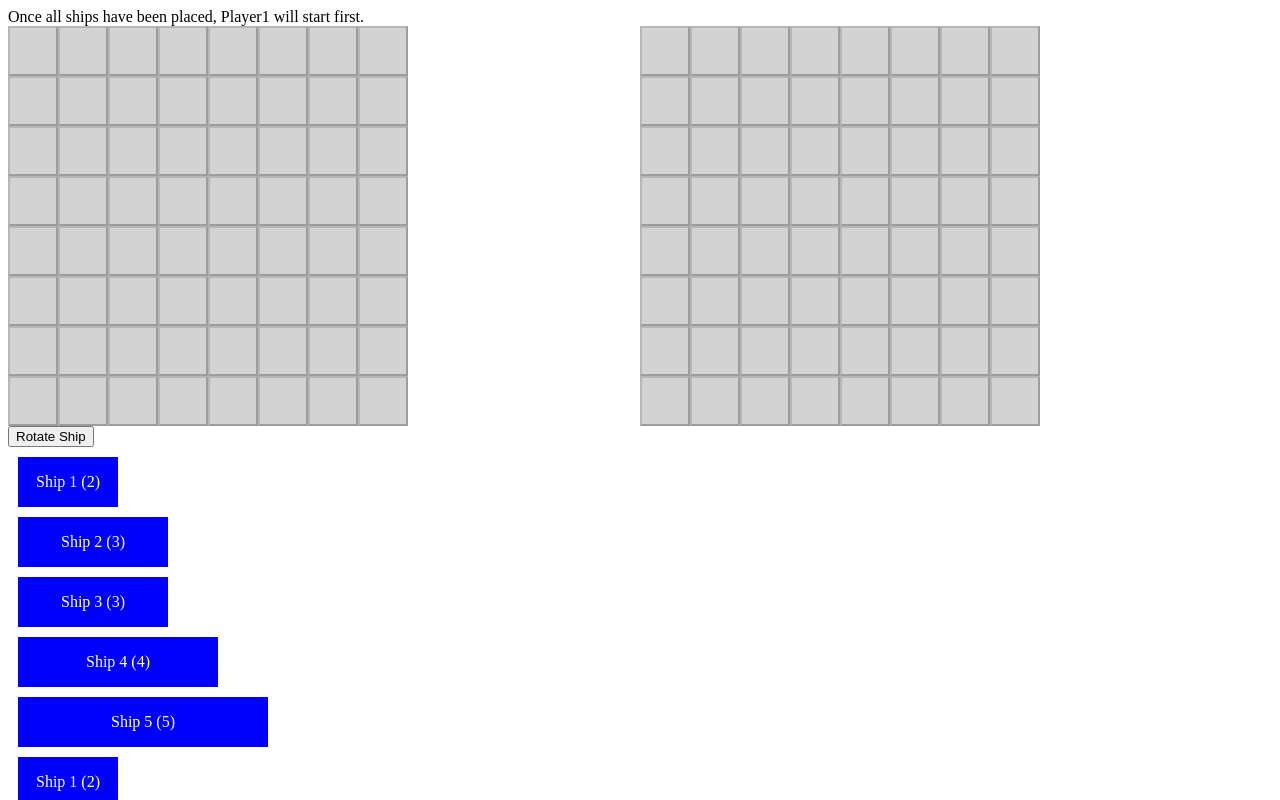
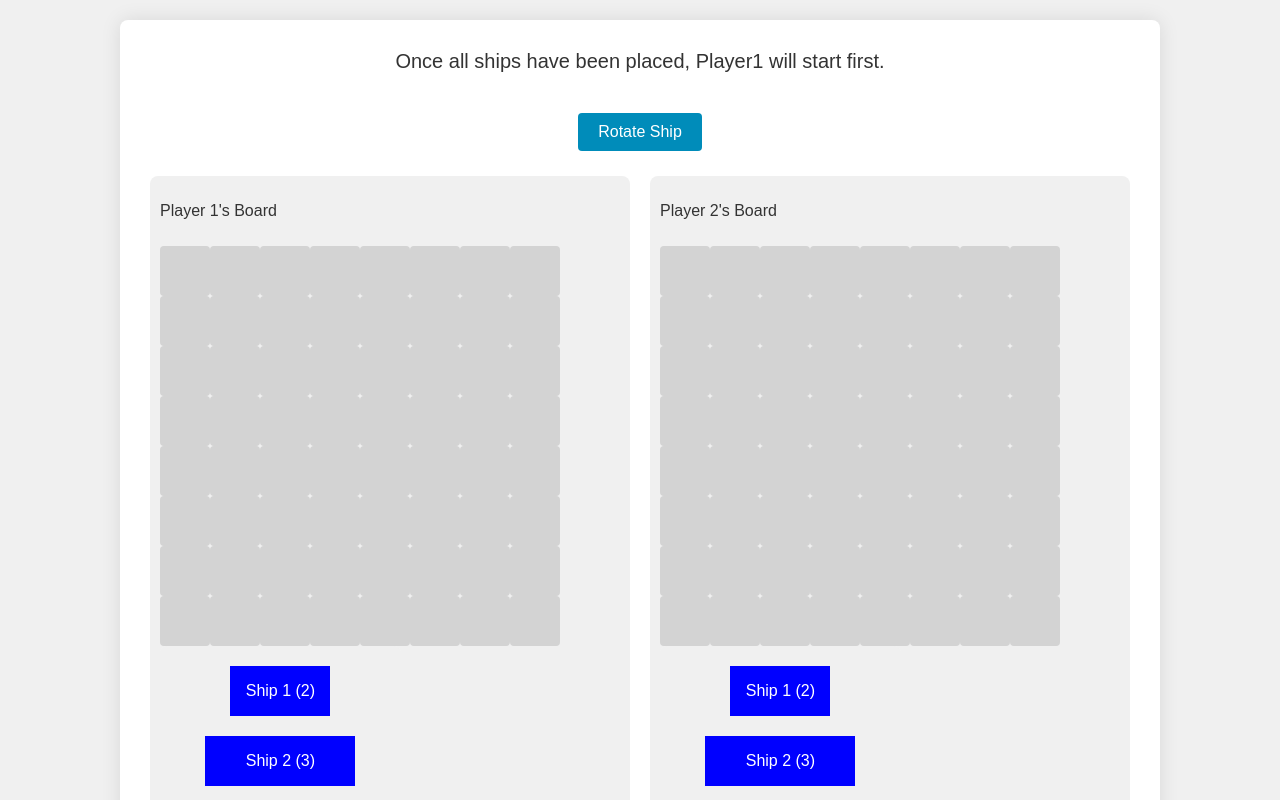
Before and after one commit to patrickly1/Battleship, a website built with webpack: page dist/index.html in a window 1280 px wide. Both pictures are taken after a click on the button "Start Game". Shown: the top 800 px of the page. Built offline with nearby package versions, Linux system fonts and the light colour scheme.

Commit message:
Added DOM to indicate player board and improved CSS

```diff
--- a/src/DOM.js
+++ b/src/DOM.js
@@ -15,7 +15,9 @@ export {
     initialSwitchPlayersTurnDOM,
     updateAllShipsPlacedDOM,
     clearAllShipsPlacedDOM,
-    addRotateShipButton
+    addRotateShipButton,
+    removeRotateShipButton,
+    updatePlayerBoardNameDOM
 }
 
 import {
@@ -327,5 +329,14 @@ function addRotateShipButton() {
 }
 
 function removeRotateShipButton() {
-    return;
+    document.getElementById("rotateShipButtonContainer").innerHTML = "";
 }
+
+function updatePlayerBoardNameDOM(player) {
+    if (player.type === "computer") {
+        document.getElementById(`player2BoardName`).innerHTML = `${player.name}'s Board`;
+    } else {
+        document.getElementById(`${player.type}BoardName`).innerHTML = `${player.name}'s Board`;
+    }
+
+}
--- a/src/index.js
+++ b/src/index.js
@@ -21,7 +21,9 @@ import {
     initialSwitchPlayersTurnDOM,
     updateAllShipsPlacedDOM,
     clearAllShipsPlacedDOM,
-    addRotateShipButton
+    addRotateShipButton,
+    removeRotateShipButton,
+    updatePlayerBoardNameDOM
 } from "./DOM"
 
 import {
@@ -148,6 +150,9 @@ document.addEventListener("DOMContentLoaded", () => {
             player2.addName("Computer");
         }
 
+        updatePlayerBoardNameDOM(player1);
+        updatePlayerBoardNameDOM(player2);
+
         console.log(player1.name, player2.name);
         console.log("Player's names", player1Name, player2Name);
 
@@ -176,9 +181,9 @@ document.addEventListener("DOMContentLoaded", () => {
         if (player2.type === "player2") {
             disableAllButtons();
             setupDragAndDrop(player2, player2GridContainer, player2Ships);
-        } else {
-            disableButtons();
-        }
+        } //else {
+          //  disableButtons();
+        //}
 
 
 
@@ -291,6 +296,12 @@ function setupDragAndDrop(player, gridContainer, ships) {
                         clearAllShipsPlacedDOM();
                     }
 
+                    //Enable buttons again if all ships placed against computer
+                    if (allShipsRemoved && toggleOpponent === "computer") {
+                        disableButtons();
+                        removeRotateShipButton();
+                    }
+
 
                     //Allow players to take turns placing ships
                     if (allShipsRemoved && toggleOpponent === "player2") {
@@ -300,6 +311,7 @@ function setupDragAndDrop(player, gridContainer, ships) {
                             toggleShipVisibility();
                             if (player.type === "player2") {
                                 disableButtons();
+                                removeRotateShipButton();
                             } else {
                                 disableAllButtons();
                             }
--- a/src/style.css
+++ b/src/style.css
@@ -1,26 +1,88 @@
+body {
+    font-family: Arial, sans-serif;
+    background-color: #f0f0f0;
+    color: #333;
+    margin: 0;
+    padding: 0;
+  }
+
+  .container {
+    max-width: 1000px;
+    margin: 20px auto;
+    background-color: #fff;
+    padding: 20px;
+    border-radius: 8px;
+    box-shadow: 0 0 20px rgba(0, 0, 0, 0.1);
+    overflow: hidden;
+    text-align: center;
+  }
+
   .Game {
-    display: flex; /* Use flexbox to arrange elements horizontally */
+    display: flex;
+    justify-content: center;
+    align-items: flex-start;
+  }
+
+  #switchPlayersTurn, #allShipsPlaced, #gameOver {
+    font-size: 20px;
+    font-weight: 300;
+    margin: 5px 0;
+    padding: 5px 0;
+  }
+
+
+  #player1BoardName, #player2BoardName, #computerBoardName {
+    display: flex;
+    flex-direction: column;
+    justify-content: center;
+    align-items: center;
+    height: 50px;
+    margin-bottom: 10px;
+    text-align: center;
   }
 
   .player1Board, .player2Board {
-    flex: 1; /* Each player board takes up equal space */
-    margin-right: 10px; /* Add some spacing between the player boards */
+    flex: 1;
+    margin: 10px;
+    display: flex;
+    justify-content: center;
+    align-items: flex-start; /* Keep boards flexed to the top */
+    flex-direction: column;
+    background-color: #f0f0f0;
+    padding: 10px;
+    border-radius: 8px;
   }
 
   #player1GridContainer, #player2GridContainer {
-    display: grid; /* Use CSS grid for layout */
-    grid-template-columns: repeat(8, 50px); /* Create 8 columns, each 50px wide */
-    grid-auto-rows: 50px; /* Each row should be 50px high */
-    gap: 0; /* No gap between buttons */
+    display: grid;
+    grid-template-columns: repeat(8, 50px);
+    grid-auto-rows: 50px;
+    gap: 0;
   }
 
   #player1GridContainer button, #player2GridContainer button {
-    width: 50px; /* Set the width of each button */
-    height: 50px; /* Set the height of each button */
-    font-size: 16px; /* Set the font size of the button text */
-    margin: 0; /* Remove default margins */
-    box-sizing: border-box; /* Include padding and border in the element's total width and height */
+    width: 50px;
+    height: 50px;
+    font-size: 16px;
+    margin: 0;
+    box-sizing: border-box;
     background-color: lightgrey;
+  }
+
+  .shipsContainer {
+    display: flex;
+    justify-content: space-between;
+    margin-top: 20px;
+  }
+
+  #player1ShipsContainer, #player2ShipsContainer {
+    width: 48%;
+    display: flex;
+    flex-direction: column;
+    align-items: center;
+    background-color: #f0f0f0;
+    padding: 10px;
+    border-radius: 8px;
   }
 
   .ship {
@@ -36,52 +98,52 @@
 
   .ship1.horizontal {
     width: 100px;
-    height: 50px
+    height: 50px;
   }
 
   .ship2.horizontal {
     width: 150px;
-    height: 50px
+    height: 50px;
   }
 
   .ship3.horizontal {
     width: 150px;
-    height: 50px
+    height: 50px;
   }
 
   .ship4.horizontal {
     width: 200px;
-    height: 50px
+    height: 50px;
   }
 
   .ship5.horizontal {
     width: 250px;
-    height: 50px
+    height: 50px;
   }
 
   .ship1.vertical {
     width: 50px;
-    height: 100px
+    height: 100px;
   }
 
   .ship2.vertical {
     width: 50px;
-    height: 150px
+    height: 150px;
   }
 
   .ship3.vertical {
     width: 50px;
-    height: 150px
+    height: 150px;
   }
 
   .ship4.vertical {
     width: 50px;
-    height: 200px
+    height: 200px;
   }
 
   .ship5.vertical {
     width: 50px;
-    height: 250px
+    height: 250px;
   }
 
   .ship.dragging {
@@ -90,24 +152,81 @@
 
   /* Define styles for hit cells */
   .hit {
-    background-color: red !important; /* Change background color to red */
+    background-color: red !important;
   }
 
   /* Define styles for cells containing ships */
   .ship {
-    background-color: blue !important; /* Change background color to blue */
+    background-color: blue !important;
   }
 
   /* Class to hide ship locations */
   .hide-ship {
-    background-color: lightgrey !important; /* Reset background color to initial */
+    background-color: lightgrey !important;
   }
 
   /* Define styles for hit cells containing ships */
   .hit-ship {
-    background-color: green !important; /* Change background color to green */
+    background-color: green !important;
   }
 
   .sunk {
-    background-color: grey !important; /* Change background color to green */
+    background-color: grey !important;
   }
+
+  form {
+    margin-bottom: 20px;
+  }
+
+  label {
+    display: block;
+    margin-bottom: 8px;
+    font-weight: bold;
+  }
+
+  input[type="text"], input[type="submit"] {
+    width: calc(100% - 20px);
+    padding: 10px;
+    font-size: 16px;
+    border: 1px solid #ccc;
+    border-radius: 4px;
+    margin-bottom: 15px;
+  }
+
+  input[type="submit"] {
+    background-color: #4CAF50;
+    color: white;
+    border: none;
+    cursor: pointer;
+  }
+
+  input[type="submit"]:hover {
+    background-color: #45a049;
+  }
+
+  button {
+    background-color: #008CBA;
+    color: white;
+    border: none;
+    padding: 10px 20px;
+    text-align: center;
+    text-decoration: none;
+    display: inline-block;
+    font-size: 16px;
+    margin-bottom: 15px;
+    cursor: pointer;
+    border-radius: 4px;
+  }
+
+  button:hover {
+    background-color: #005F6B;
+  }
+
+  a {
+    color: #008CBA;
+    text-decoration: none;
+  }
+
+  a:hover {
+    text-decoration: underline;
+  }
```
Also changed, not shown: dist/bundle.js, dist/index.html. Lines whose indentation alone changed are shown as unchanged.
